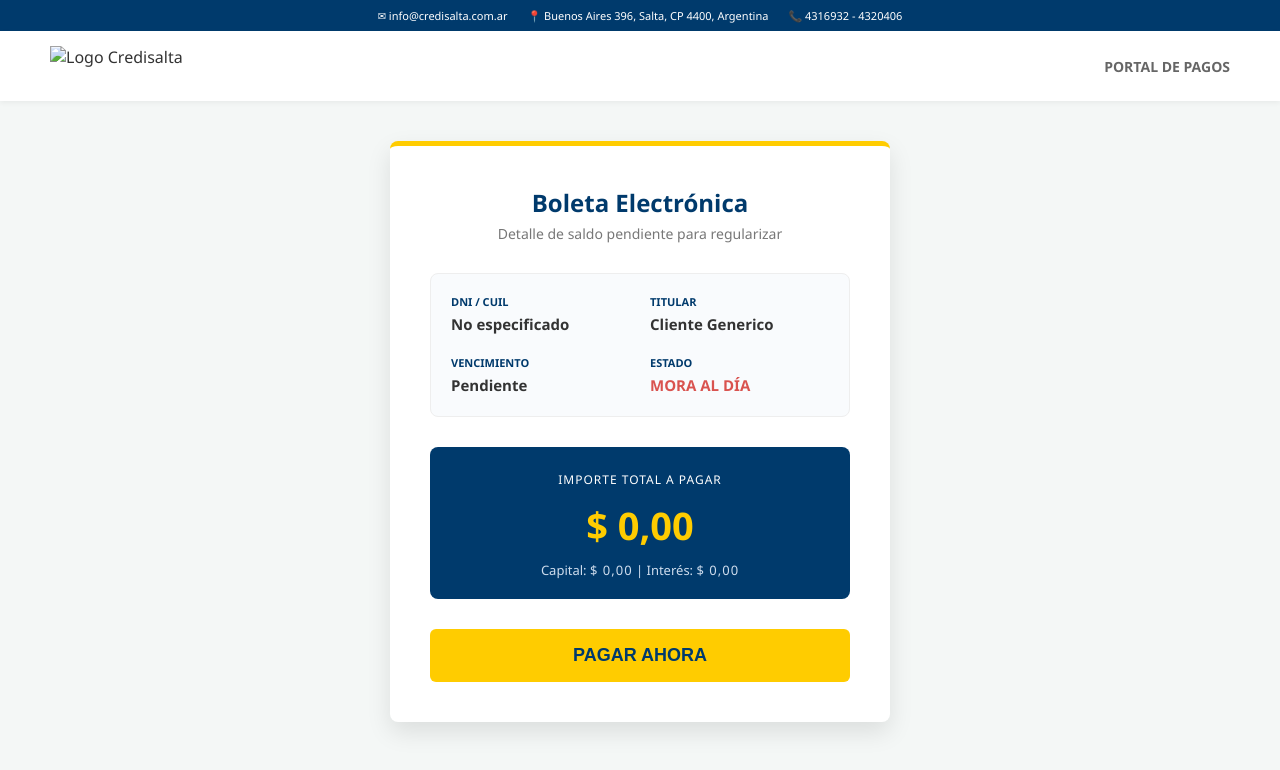
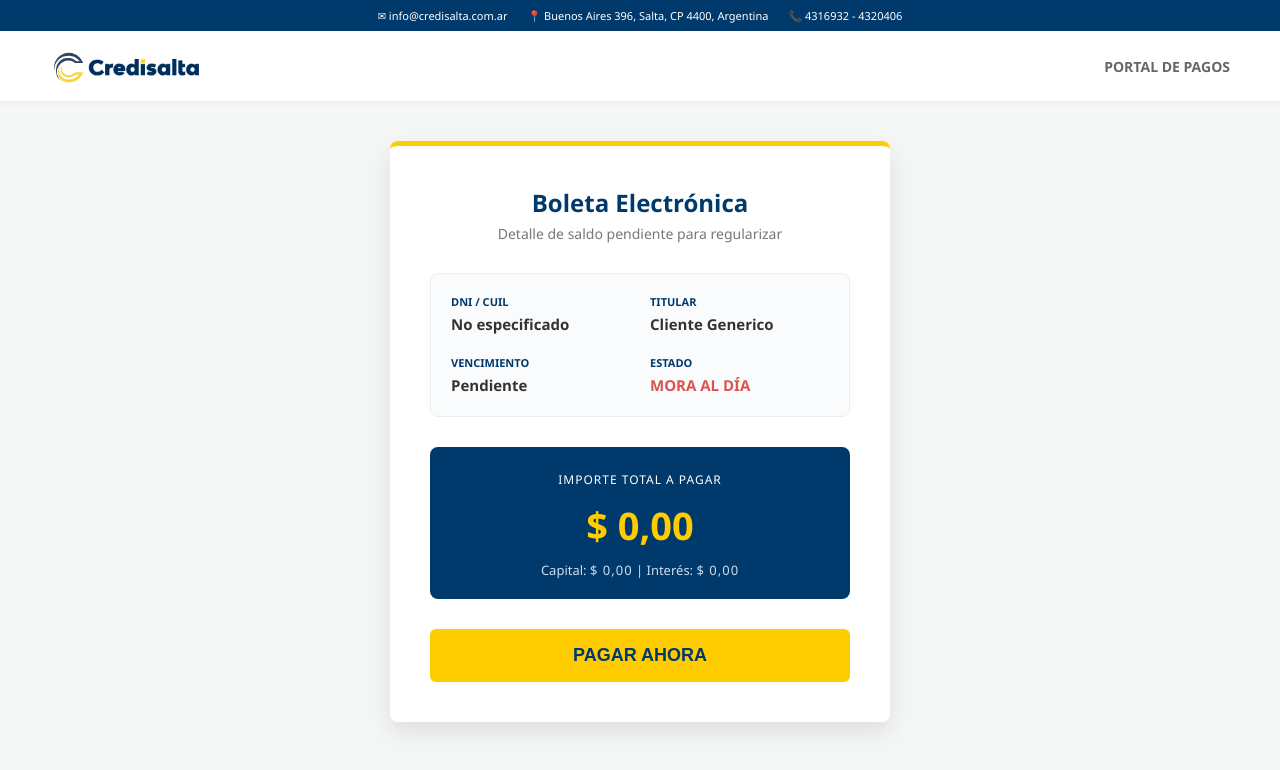
Before and after one commit to Nehueln/pago-credisalta, a plain HTML site: page index.html in a window 1280 px wide. Drawn offline with Linux system fonts and the light colour scheme.

Commit message:
Update index.html

```diff
--- a/index.html
+++ b/index.html
@@ -144,7 +144,7 @@
     <span>📞 4316932 - 4320406</span>
 </div>
 <div class="nav-bar">
-    <img src="logo-credisalta.png" alt="Logo Credisalta">
+    <img src="logo-credisalta.png.png" alt="Logo Credisalta">
     <div class="nav-links">PORTAL DE PAGOS</div>
 </div>
 
```
